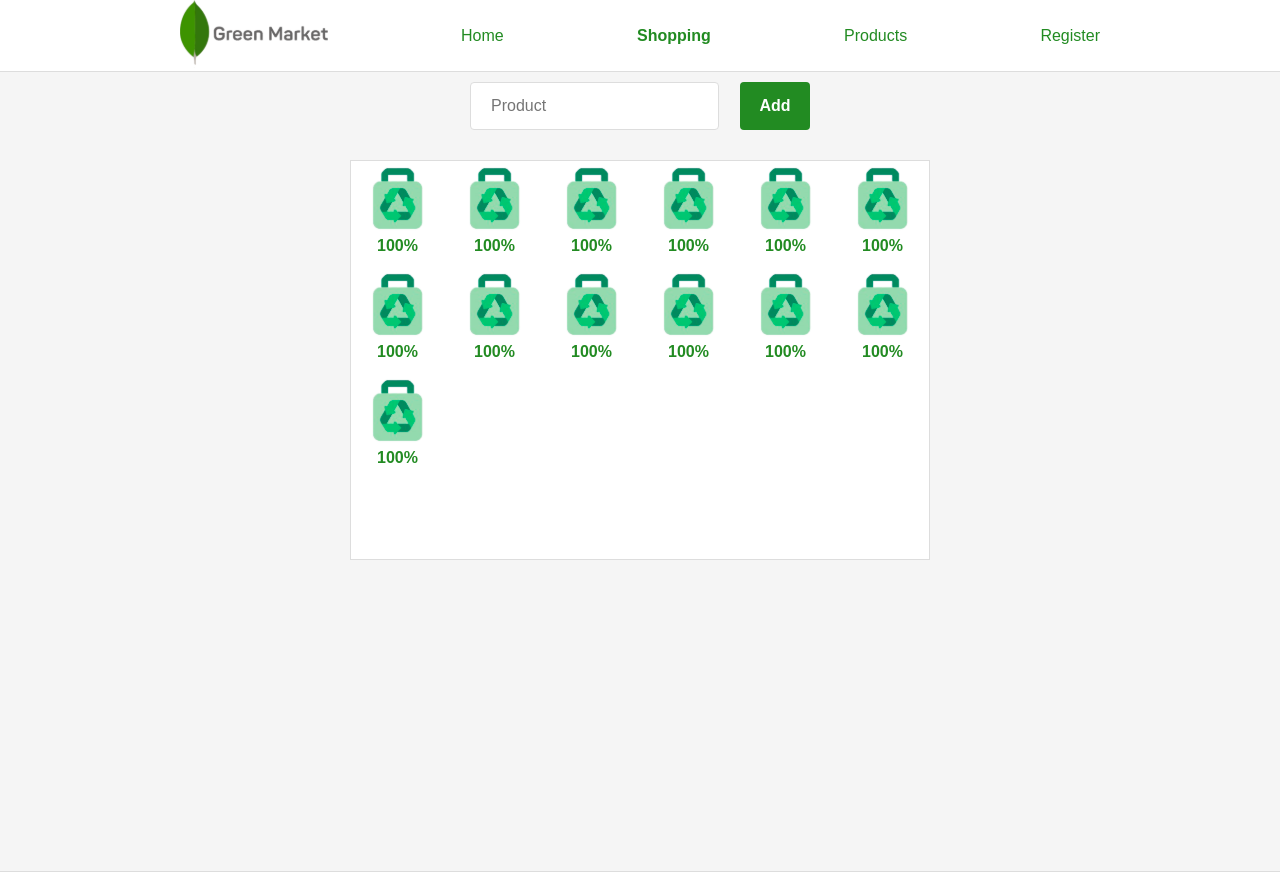
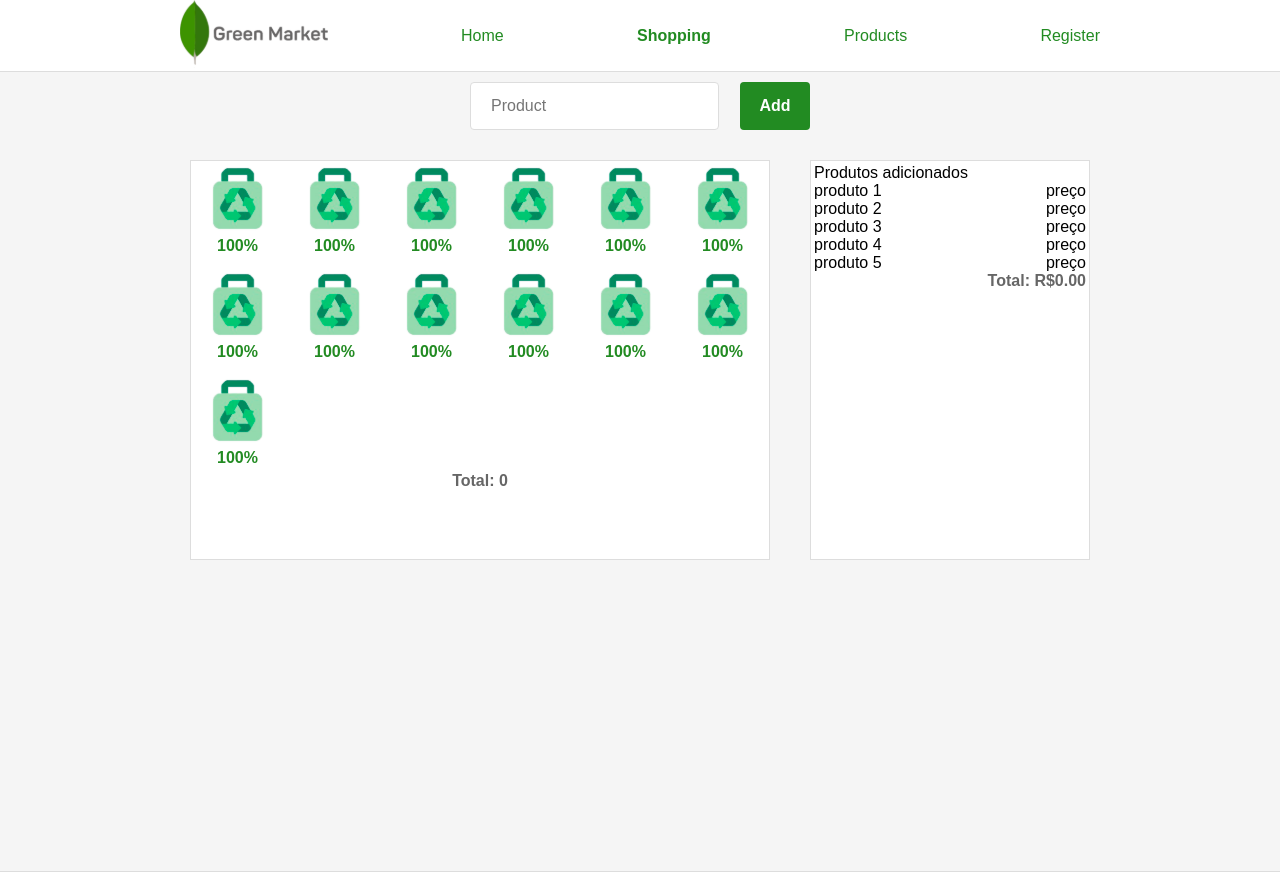
Before and after one commit to willerrodrigo/green-market, a React (Create React App) app in the folder frontend/: page /shopping in a window 1280 px wide. Built offline with nearby package versions, Linux system fonts and the light colour scheme.

Commit message:
Adicionando o log dos produtos

```diff
--- a/frontend/src/pages/Shopping/index.js
+++ b/frontend/src/pages/Shopping/index.js
@@ -10,6 +10,8 @@ export default function Shopping() {
                 <input placeholder="Product" />
                 <button type="submit">Add</button>
             </form>
+
+            <div className="baglog-container">
                 <div className="bag-container">
                     <ul>
                         <li>
@@ -59,6 +61,29 @@ export default function Shopping() {
                             <footer><strong>100%</strong></footer>
                         </li>
                     </ul>
+                    <footer><strong>Total: 0</strong></footer>
+                </div>
+                <div className="log-container">
+                    <p>Produtos adicionados</p>
+                    <ul>
+                        <li>
+                            <p>produto 1</p><p>preço</p>
+                        </li>
+                        <li>
+                            <p>produto 2</p><p>preço</p>
+                        </li>
+                        <li>
+                            <p>produto 3</p><p>preço</p>
+                        </li>
+                        <li>
+                            <p>produto 4</p><p>preço</p>
+                        </li>
+                        <li>
+                            <p>produto 5</p><p>preço</p>
+                        </li>
+                    </ul>
+                    <footer><strong>Total: R$0.00</strong></footer>
+                </div>
             </div>
         </div>
     );
--- a/frontend/src/pages/Shopping/styles.css
+++ b/frontend/src/pages/Shopping/styles.css
@@ -16,7 +16,25 @@
     justify-content: space-between;
 }
 
-.shopping-container .bag-container{
+.shopping-container .baglog-container {
+    width: 100%;
+    max-width: 1000px;
+    margin: 0 auto;
+    padding: 0 30px;
+
+    display: flex;
+    justify-content: space-between;
+}
+
+@media (max-width: 900px) {
+    .shopping-container .baglog-container {
+        justify-content: center;
+        flex-direction: column;
+    }
+
+}
+
+.shopping-container .baglog-container .bag-container {
     width: 100%;
     height: 100%;
     max-height: 400px;
@@ -28,27 +46,66 @@
     border: 1px solid #ddd;
 }
 
-.shopping-container .bag-container ul {
+.shopping-container .baglog-container .bag-container ul {
     list-style: none;
     display: grid;
     grid-template-columns: repeat(6, 1fr);
     grid-gap: 10px;
 }
 
-.shopping-container .bag-container ul li {
+.shopping-container .baglog-container .bag-container ul li {
     display: flex;
   flex-direction: column;
 }
 
-.shopping-container .bag-container ul li footer {
+.shopping-container .baglog-container .bag-container ul li footer {
     flex: 1;
-    padding: 5px 23px;
-    text-align: left;
+    padding: 5px;
+    text-align: center;
     border-radius: 0 0 5px 5px;
   }
-  .shopping-container .bag-container ul li footer strong {
+  .shopping-container .baglog-container .bag-container ul li footer strong {
       color: #228B22;
   }
+
+  .shopping-container .baglog-container .bag-container footer {
+      color: #666;
+  }
+
+  .shopping-container .baglog-container .bag-container footer strong {
+    display: flex;
+    justify-content: space-around;
+}
+
+  .shopping-container .baglog-container .log-container {
+    width: 100%;
+    height: 100%;
+    max-height: 400px;
+    min-height: 400px;
+    max-width: 280px;
+    margin: 30px auto 0;
+    padding: 3px;
+    background: #fff;
+    border: 1px solid #ddd;
+}
+
+.shopping-container .baglog-container .log-container ul {
+    list-style: none;
+}
+
+.shopping-container .baglog-container .log-container ul li {
+    display: flex;
+    justify-content: space-between;
+}
+
+.shopping-container .baglog-container .log-container footer {
+    color: #666;
+}
+
+.shopping-container .baglog-container .log-container footer strong {
+    display: flex;
+    justify-content: flex-end;
+}
 
 .shopping-container form button {
     margin-top: 10px;
```
Lines whose indentation alone changed are shown as unchanged.
